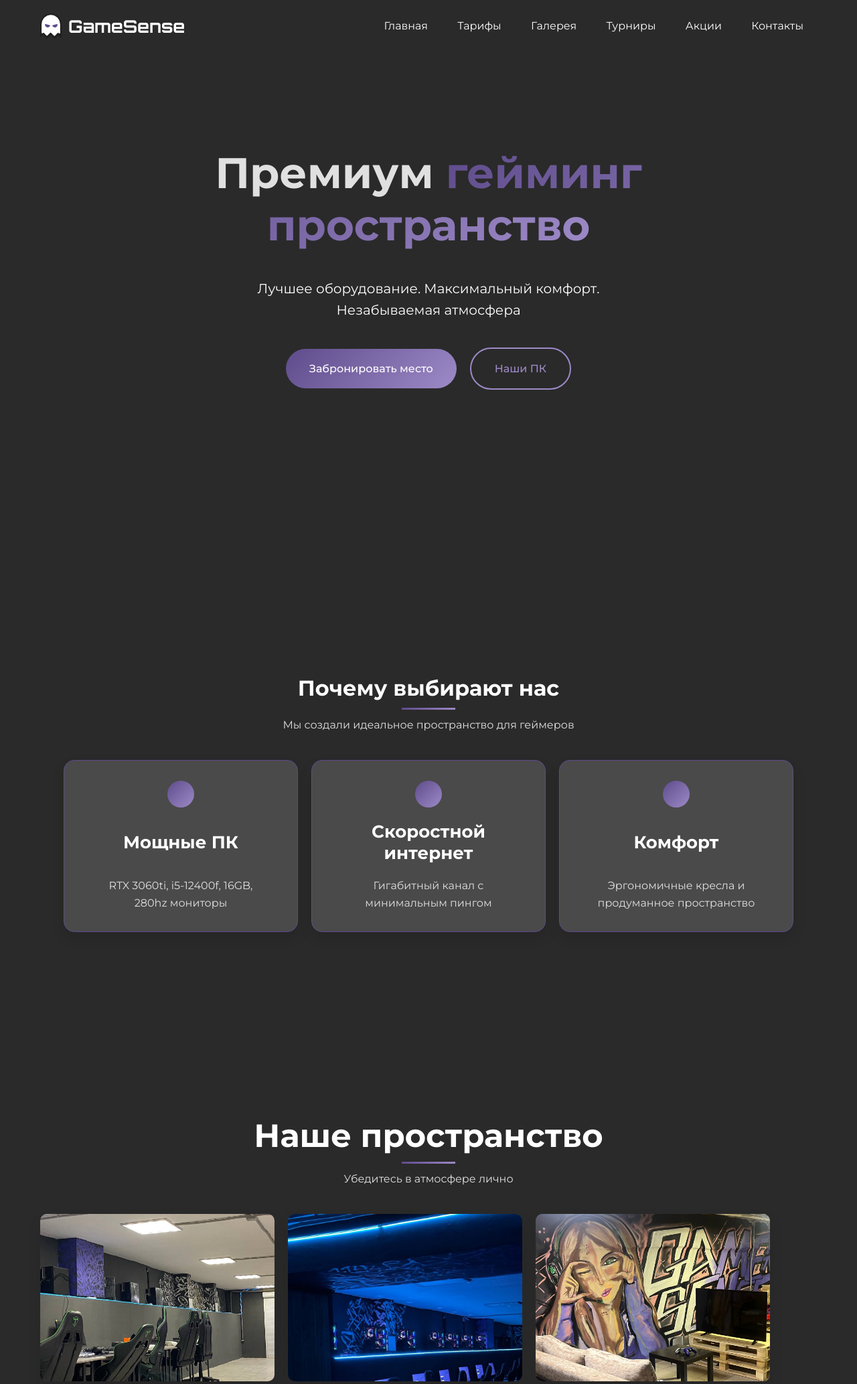
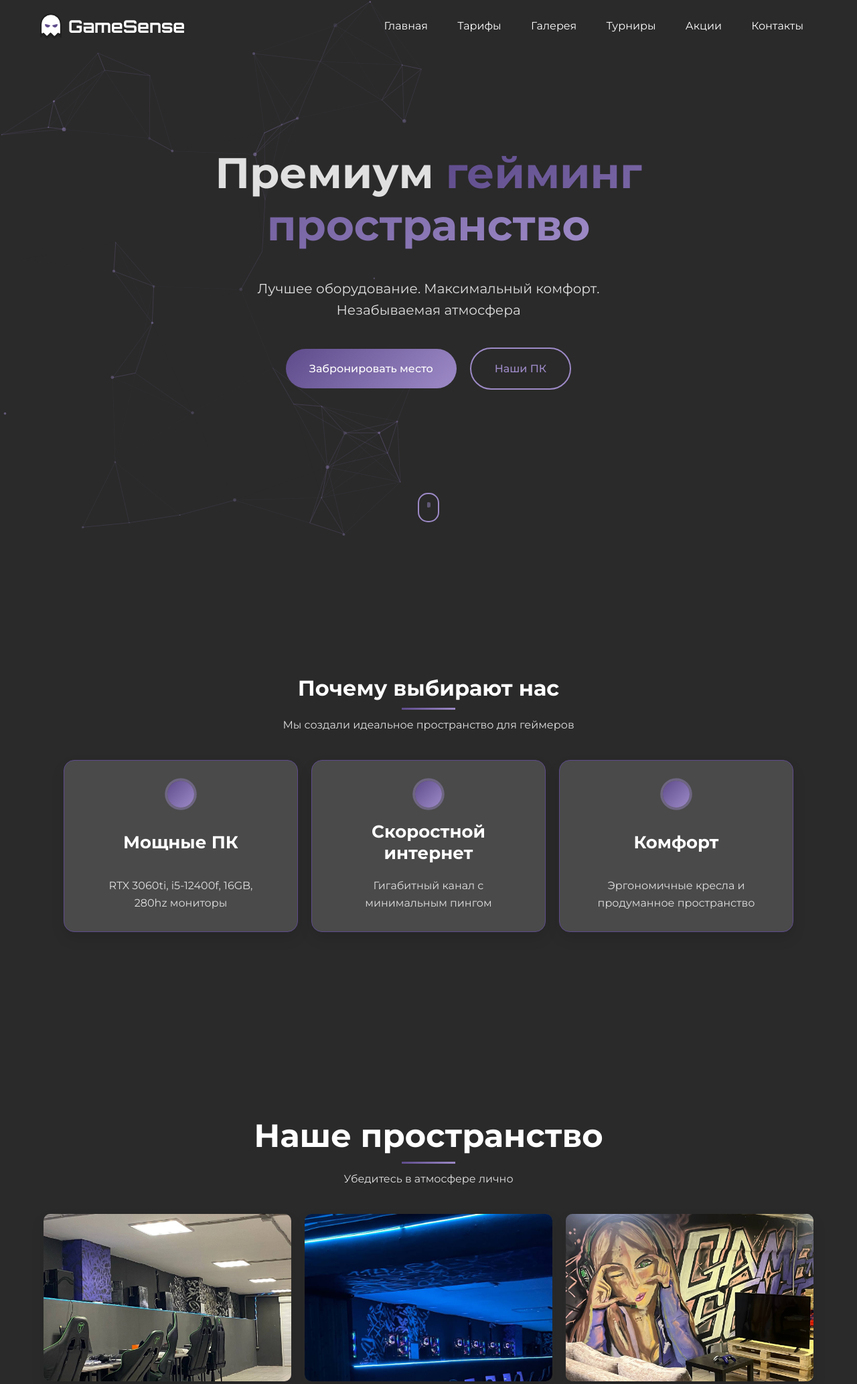
Before and after one commit to GameSense-club/landing, a Flask app: page / in a window 1280 px wide. Shown: the top 2067 px of the page at 67% size. Run offline with Flask 3, Linux system fonts and the light colour scheme; some libraries are stand-ins or nearby versions.

Commit message:
Начало работы с анимацией

```diff
--- a/static/css/animations.css
+++ b/static/css/animations.css
@@ -1,7 +1,37 @@
-/* Preloader */
-@keyframes loader-anim {
-    0%, 40%, 100% { transform: scaleY(0.5); }
-    20% { transform: scaleY(1); }
+button::before, .button::before{
+    content: '';
+    position: absolute;
+    top: 0;
+    left: -100%;
+    width: 100%;
+    height: 100%;
+    background: linear-gradient(90deg, transparent, rgba(255,255,255,0.2), transparent);
+    transition: 0.5s;
+    z-index: 100;
+}
+
+button:hover::before, .button:hover::before {
+    left: 100%;
+}
+
+.outline-button:hover{
+    color: var(--white);
+    background-color: var(--purple-accent);
+}
+
+.outline-button::before{background: none;}
+.icon-link:hover{
+    background: var(--purple-accent);
+}
+
+.icon-accenc-bg{
+    animation: pulse-purple 2s infinite ease-in-out;
+}
+/*Пульсация*/
+@keyframes pulse-purple {
+    0% { box-shadow: 0 0 0 0 rgba(157, 138, 199, 0.7); }
+    70% { box-shadow: 0 0 0 10px rgba(157, 138, 199, 0); }
+    100% { box-shadow: 0 0 0 0 rgba(157, 138, 199, 0); }
 }
 
 /* Анимация колесика мыши */
--- a/static/css/cards.css
+++ b/static/css/cards.css
@@ -1,7 +1,7 @@
 .card-container{
 	display: flex;
 	flex-wrap: wrap;
-	/*align-items: center;*/
+	justify-content: center;
 	gap: 20px;
 }
 
@@ -34,6 +34,8 @@
 	position: relative;
     border-radius: 10px;
     overflow: hidden;
+    max-width: 370px;
+    width: auto;
     height: 250px;
     padding: 0;
     border: none;
--- a/static/css/main.css
+++ b/static/css/main.css
@@ -10,10 +10,12 @@
 	padding: 0;
 	margin: 0;
 	font-family: var(--font-main);
+	transition: var(--transition);
 }
 
 body{
 	background-color: var(--bg-color);
+	visibility: hidden;
 }
 
 body>header {
@@ -29,6 +31,7 @@ body>header {
 	align-items: center;
 	justify-content: space-between;
 	box-sizing: border-box;
+	transition: var(--transition);
 }
 
 body>header>a>h4{font-family: var(--font-heading);}
@@ -50,7 +53,6 @@ main{
 	display: flex;
 	flex-direction: column;
 	align-items: center;
-	/*margin-top: 100px;*/
 	padding: 0 20px;
 }
 
@@ -135,7 +137,7 @@ p>span{font-weight: normal;}
 .orbitron{font-family:var(--font-heading)}
 
 
-nav{}
+nav{cursor: pointer;}
 
 section{
 	width: 100%;
@@ -172,7 +174,7 @@ section>header>.line{width: 80px}
 
 button, .button{
 	color: white;
-    /*position: relative;*/
+    position: relative;
     padding: 12px 24px;
     background: var(--gradient-purple);
     overflow: hidden;
@@ -185,8 +187,9 @@ button, .button{
     text-decoration: none;
     transition: var(--transition);
     border-width: 2px;
-    border-color: transparent;
-    border-image: initial;
+    border-color: none;
+    border-image: none;
+    border:none;
 }
 
 .outline-button{
--- a/static/css/static2.css
+++ b/static/css/static2.css
@@ -11,3 +11,38 @@
 	flex-direction: column;
 	gap: 20px;
 }
+
+.scrolled {
+	padding: 15px 0;
+	background-color: rgba(42, 42, 42, 0.98);
+}
+
+
+/*Мышка*/
+.hero-scroll-btn {
+    position: absolute;
+    bottom: 20px; /* отступ от низа */
+    left: 50%;
+    transform: translateX(-50%);
+    cursor: pointer;
+}
+
+.mouse {
+    width: 28px;
+    height: 40px;
+    border: 2px solid var(--purple-accent);
+    border-radius: 15px;
+    position: relative;
+    margin: 0 auto;
+}
+.wheel {
+    width: 5px;
+    height: 8px;
+    background: var(--purple-accent);
+    border-radius: 2px;
+    position: absolute;
+    top: 5px;
+    left: 50%;
+    transform: translateX(-50%);
+    animation: wheel 2s infinite;
+}
--- /dev/null
+++ b/static/js/header.js
@@ -0,0 +1,10 @@
+document.addEventListener('DOMContentLoaded', function() {
+    window.addEventListener('scroll', function() {
+        const header = document.querySelector('body > header');
+        if (window.scrollY > 100) {
+            header.classList.add('scrolled');
+        } else {
+            header.classList.remove('scrolled');
+        }
+    });
+});
--- a/static/js/script.js
+++ b/static/js/script.js
@@ -47,49 +47,9 @@ document.addEventListener('DOMContentLoaded', function() {
     });
 
     // Изменение шапки при скролле
-    window.addEventListener('scroll', function() {
-        const header = document.querySelector('.header');
-        if (window.scrollY > 100) {
-            header.classList.add('scrolled');
-        } else {
-            header.classList.remove('scrolled');
-        }
-    });
 
-    // Частицы
-    particlesJS('particles-js', {
-        "particles": {
-            "number": { "value": 80, "density": { "enable": true, "value_area": 800 } },
-            "color": { "value": "#9d8ac7" },
-            "shape": { "type": "circle" },
-            "opacity": {
-                "value": 0.5,
-                "random": true,
-                "anim": { "enable": true, "speed": 1, "opacity_min": 0.1 }
-            },
-            "size": { "value": 3, "random": true },
-            "line_linked": {
-                "enable": true,
-                "distance": 150,
-                "color": "#7d6ba0",
-                "opacity": 0.4,
-                "width": 1
-            },
-            "move": {
-                "enable": true,
-                "speed": 2,
-                "direction": "none",
-                "random": true,
-                "straight": false,
-                "out_mode": "out"
-            }
-        },
-        "interactivity": {
-            "events": {
-                "onhover": { "enable": true, "mode": "repulse" }
-            }
-        }
-    });
+
+
 
     // Анимации при скролле
     const animateElements = document.querySelectorAll('.animate-fade-up, .animate-fade-in, .animate-scale-in');
--- /dev/null
+++ b/static/js/scrolling.js
@@ -0,0 +1,31 @@
+document.addEventListener('DOMContentLoaded', function() {
+    document.querySelectorAll('a[href^="#"]').forEach(anchor => {
+        anchor.addEventListener('click', function(e) {
+            e.preventDefault();
+
+            const targetId = this.getAttribute('href');
+            if (targetId === '#') return;
+
+            const targetElement = document.querySelector(targetId);
+            if (targetElement) {
+                window.scrollTo({
+                    top: targetElement.offsetTop - 80,
+                    behavior: 'smooth'
+                });
+
+                // Закрываем мобильное меню если открыто
+                mobileMenu.classList.remove('active');
+                document.body.style.overflow = '';
+            }
+        });
+    });
+
+    // Анимация скролла мыши
+    const scrollBtn = document.querySelector('.hero-scroll-btn');
+    scrollBtn.addEventListener('click', () => {
+        window.scrollTo({
+            top: window.innerHeight,
+            behavior: 'smooth'
+        });
+    });
+})
--- a/templates/base.html
+++ b/templates/base.html
@@ -17,6 +17,9 @@
 
     <!-- Подключение JS -->
     <link rel="stylesheet" href="https://cdnjs.cloudflare.com/ajax/libs/font-awesome/6.4.0/css/all.min.css">
+    <script src="{{ url_for('static', filename='js/header.js') }}" defer></script>
+    <script src="{{ url_for('static', filename='js/scrolling.js') }}" defer></script>
+    <script src="{{ url_for('static', filename='js/fade.js') }}" defer></script>
 
     <!-- Подключение Google Fonts -->
     <link rel="preconnect" href="https://fonts.googleapis.com">
@@ -49,7 +52,7 @@
             <h4>GameSense</h4>
         </a>
         <nav>
-            <a href="index.html" class="active">Главная</a>
+            <a href="/" class="active">Главная</a>
             <a href="https://game-sense.ru/price">Тарифы</a>
             <a href="#gallery">Галерея</a>
             <a href="#tournaments">Турниры</a>
@@ -59,7 +62,7 @@
     </header>
 
     <!-- Mobile Menu -->
-    <div class="mobile-menu mobile">
+<!--     <div class="mobile-menu mobile">
         <div class="mobile-menu-close">
             <i class="fas fa-times"></i>
         </div>
@@ -72,7 +75,7 @@
             <li><a href="#contact">Контакты</a></li>
         </ul>
         <a href="#" class="btn btn-primary">Забронировать</a>
-    </div>
+    </div> -->
 
     <main>
         {% block content %}{% endblock %}
--- a/templates/index.html
+++ b/templates/index.html
@@ -3,10 +3,10 @@
 {% block content %}
 
 <section class="particles center">
-    <!-- <div id="particles-js"></div> -->
-    <div>
+    <div id="particles-js"></div>
+    <div style="position: relative; z-index: 2; text-align: center;">
         <h1 class="gray-text">Премиум <span class="accent-text">гейминг пространство</span></h1>
-        <h5 class="normal">Лучшее оборудование. Максимальный комфорт. Незабываемая атмосфера</h5>
+        <h5 class="normal gray-text">Лучшее оборудование. Максимальный комфорт. Незабываемая атмосфера</h5>
         <div class="center card-container">
             <a class="button" href="#">Забронировать место</a>
             <a class="button outline-button" href="#specs">Наши ПК</a>
@@ -22,7 +22,7 @@
 
 
 
-<section class="center">
+<section class="center" id="specs">
     <header>
         <h3>Почему выбирают нас</h3>
         <div class="line"></div>
@@ -98,7 +98,7 @@
                     <h3>Обеденная зона</h3>
                 </div>
             </div>
-            <div class="card">
+            <div class="card gallery-item">
                 <img src="../static/images/gallery/pc-setup-6.jpg" alt="Игровая зона">
                 <div class="gallery-overlay">
                     <h3>Игровая зона</h3>
```
Also changed, not shown: other parts of static/css/animations.css (+0 -69 lines), static/js/fade.js (added, +52 -0 lines).
